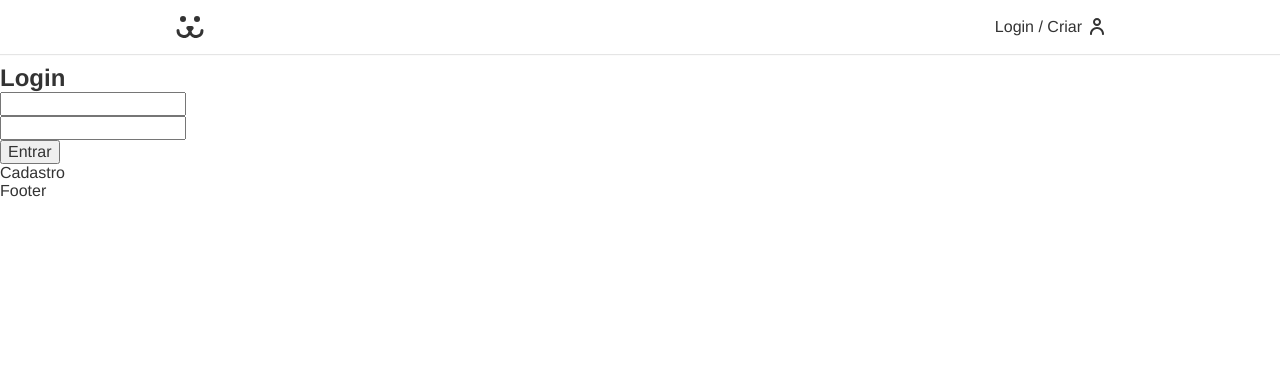
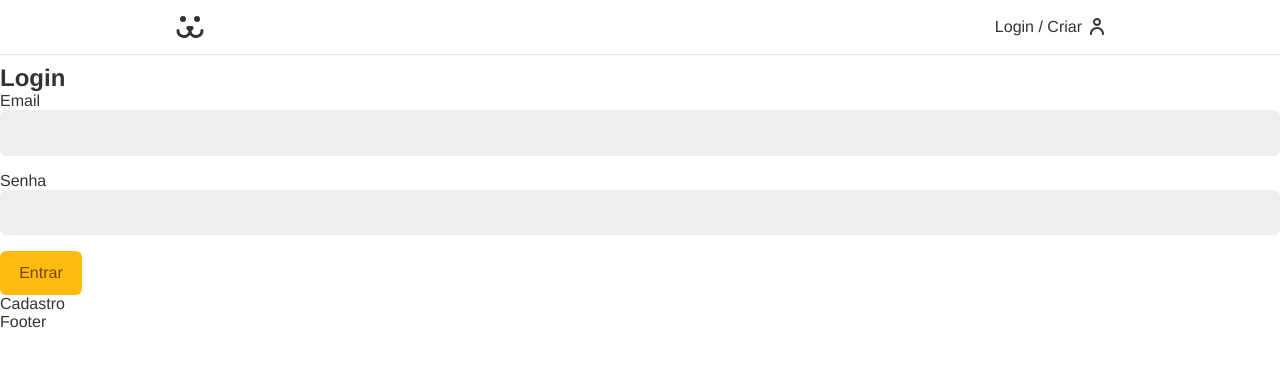
Before and after one commit to ItaloFL/dogsApp, a React (Vite) app in the folder frontend/: page /login in a window 1280 px wide. Shown: the top 366 px of the page. Built offline with nearby package versions, Linux system fonts and the light colour scheme.

Commit message:
feat :sparkles: components Button and Input finish

```diff
--- a/frontend/package.json
+++ b/frontend/package.json
@@ -8,6 +8,7 @@
     "preview": "vite preview"
   },
   "dependencies": {
+    "dotenv": "^16.0.0",
     "history": "^5.3.0",
     "react": "^17.0.2",
     "react-dom": "^17.0.2",
@@ -15,6 +16,7 @@
     "styled-components": "^5.3.5"
   },
   "devDependencies": {
+    "@types/node": "^17.0.23",
     "@types/react": "^17.0.33",
     "@types/react-dom": "^17.0.10",
     "@types/styled-components": "^5.1.24",
--- /dev/null
+++ b/frontend/src/components/Button/style.ts
@@ -0,0 +1,28 @@
+import styled from "styled-components";
+
+
+
+export const StyledButton = styled.button`
+  font-size: 1rem;
+  font-family: var(--type-frist);
+  cursor: pointer;
+  border: none;
+  border-radius: .4rem;
+  background-color: #fb1;
+  min-width: .8rem;
+  color: #764701;
+  padding: 0.8rem 1.2rem;
+  box-sizing: border-box;
+  transition: 0.2s;
+
+  &:hover,
+  &:focus {
+    outline: none;
+    box-shadow: 0 0 0 3px #fea, 0 0 0 4px #fb1;
+  }
+
+  &:disabled {
+    opacity: 0.5;
+    cursor: wait;
+  }
+`
--- /dev/null
+++ b/frontend/src/components/Input/index.tsx
@@ -0,0 +1,24 @@
+import { ChangeEventHandler } from "react"
+import { InputWrapper } from "./style"
+
+type PropsInput = {
+  label: string
+  type: string
+  name: string
+  value: string
+  onChange: ChangeEventHandler
+  validate: () => boolean;
+  onBlur: () => boolean;
+  error: string | null;
+}
+
+export const Input = ({ label, type, name, value, onChange, error, onBlur }: PropsInput) => {
+  return (
+    <InputWrapper>
+      <label className="form-label" htmlFor={name}>{label}</label>
+      <input className="form-input" id={name} name={name} value={value} onChange={onChange} onBlur={onBlur}/>
+      {error && <p className="error-message">{error}</p>}
+
+    </InputWrapper>
+  )
+}
--- /dev/null
+++ b/frontend/src/components/Input/style.ts
@@ -0,0 +1,40 @@
+import styled from "styled-components";
+
+
+
+
+export const InputWrapper = styled.div`
+  margin-bottom: 1rem;
+
+
+  .form-input {
+    border: 1px solid #eee;
+    display: block;
+    width: 100%;
+    font-size: 1rem;
+    padding: .8rem;
+    border-radius: .4rem;
+    background-color: #eee;
+    transition: .2s;
+
+
+    &:hover,
+    &:focus {
+      outline: none;
+      border-color: #fb1;
+      background-color: white;
+      box-shadow: 0 0 0 3px #fea;
+    }
+  }
+
+  .input-label {
+    display: block;
+    font-size: 1rem;
+    line-height: 1;
+    padding-bottom: .5rem;
+  }
+
+  .error-message {
+    color: red;
+  }
+`
--- a/frontend/src/components/Login/LoginForm/index.tsx
+++ b/frontend/src/components/Login/LoginForm/index.tsx
@@ -1,44 +1,41 @@
-import { useState } from 'react'
 import { Link } from 'react-router-dom'
+import { useForm } from '../../../hooks/useForm'
+import { GET_USER, LOGIN_USER } from '../../../services/api'
+import { StyledButton } from '../../Button/style'
+import { Input } from '../../Input'
 
 export const LoginForm = () => {
-  const [email, setEmail] = useState('')
-  const [password, setPassword] = useState('')
+  const email = useForm('email')
+  const password = useForm()
 
-  function handleSubmit(event: any){
-    event.preventDefault();
-    fetch('http://localhost:3333/login', {
-      method: 'POST',
-      headers: {
-        'Content-Type': 'Application/json'
-      },
-      body: JSON.stringify({
-        email,
-        password
+  async function getUser(token: string) {
+    const { url, options } = GET_USER(token);
+    const response = await fetch(url, options);
+    const json = await response.json()
+  }
+
+  async function handleSubmit(event: any) {
+    event.preventDefault()
+
+    if (email.validate() && password.validate()) {
+      const { url, options } = LOGIN_USER({
+        email: email.value,
+        password: password.value
       })
-    }).then(response => {
-      console.log(response)
-      return response.json()
-    }).then((json) => {
-      console.log(json)
-    })
+
+      const response = await fetch(url, options)
+      const json = await response.json();
+      localStorage.setItem('token', json.token)
+    }
   }
 
   return (
     <section>
       <h1>Login</h1>
       <form action="" onSubmit={handleSubmit}>
-        <input
-          type="email"
-          value={email}
-          onChange={({ target }) => setEmail(target.value)}
-        />
-        <input
-          type="password"
-          value={password}
-          onChange={({ target }) => setPassword(target.value)}
-        />
-        <button>Entrar</button>
+        <Input label="Email" type="email" name="email" {...email} />
+        <Input label="Senha" type="password" name="password" {...password} />
+        <StyledButton>Entrar</StyledButton>
       </form>
       <Link to="/login/create">Cadastro</Link>
     </section>
```
Also changed, not shown: frontend/src/components/Button/index.tsx (added, +11 -0 lines), 2 other files (tests, documents, lock files or other folders).
